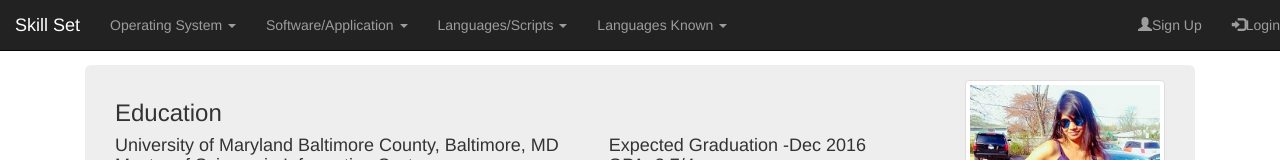
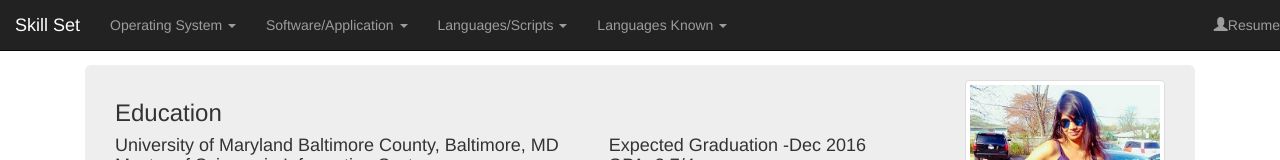
Before and after one commit to mkumarihe7320/My-Profile, a plain HTML site: page index.html in a window 1280 px wide. Shown: the top 160 px of the page. Drawn offline with nearby package versions, Linux system fonts and the light colour scheme; a script that the page names is missing.

Commit message:
Update index.html
added resume link

```diff
--- a/index.html
+++ b/index.html
@@ -67,8 +67,7 @@
 </ul>
 </ul>
 <ul class="nav navbar-nav navbar-right">
-<li><a href="#"><span class="glyphicon glyphicon-user"></span>Sign Up</a></li>
-<li><a href="#"><span class="glyphicon glyphicon-log-in"></span>Login</a></li>
+<li><a href="https://docs.google.com/document/d/1TDNeBpgkGqkra3tJG1s1wXMxHCtMI3fDi6P-lPvubq8/edit"><span class="glyphicon glyphicon-user"></span>Resume</a></li>
 </ul>
 <div>
 </div>
```
